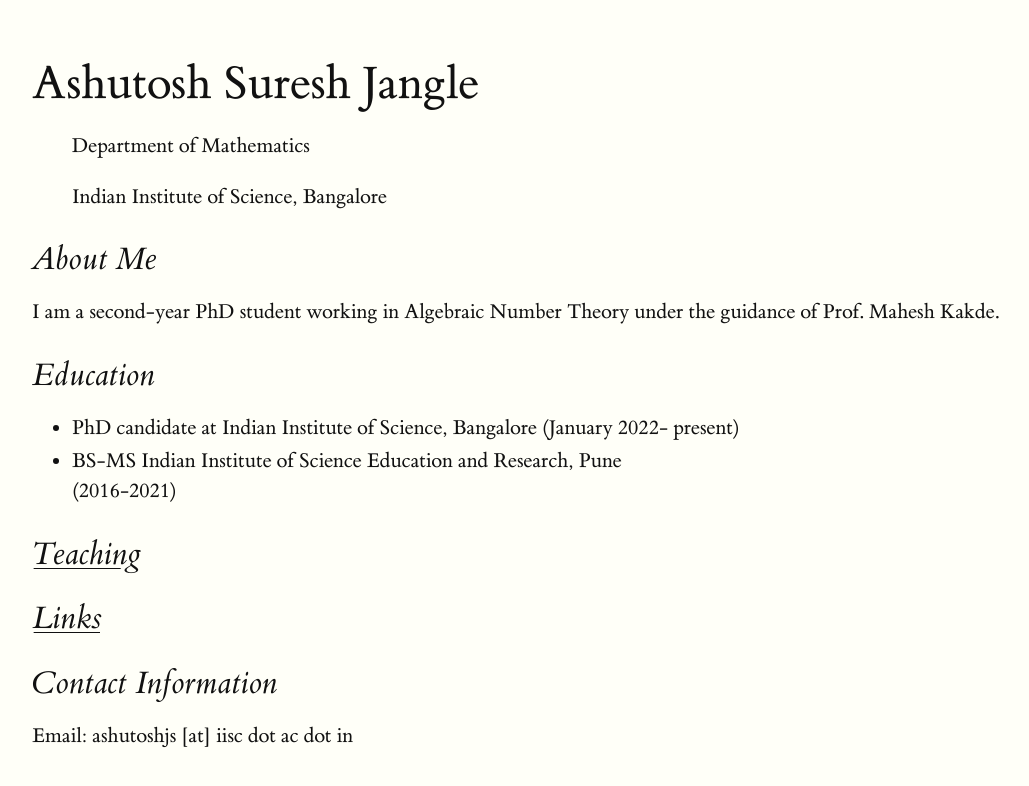
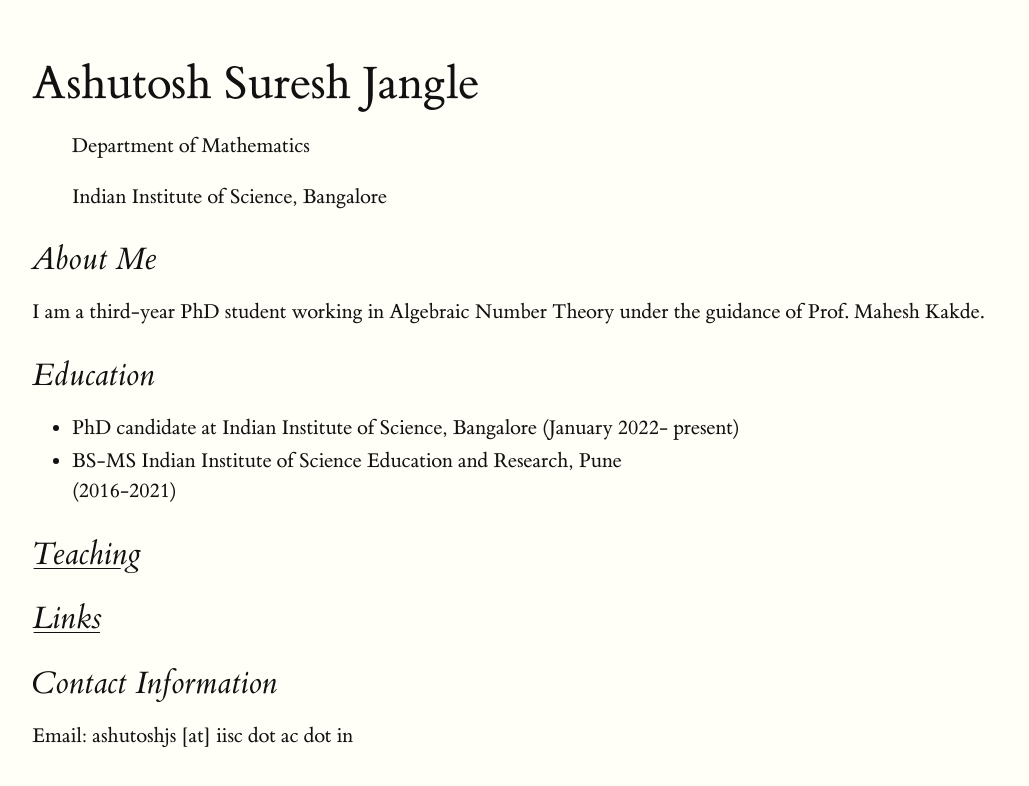
Before and after one commit to ashutoshjangle/ashutoshjangle.github.io, a website: page index.html in a window 1280 px wide. Shown: the whole page, without its empty margins (128-1157 px from the left). Drawn offline with Linux system fonts and the light colour scheme.

Commit message:
Update index.html

```diff
--- a/index.html
+++ b/index.html
@@ -12,7 +12,7 @@
     <p>Indian Institute of Science, Bangalore </p>
 </ul>
   <h2>About Me</h2>
-  <p>I am a second-year PhD student working in Algebraic Number Theory under the guidance of Prof. Mahesh Kakde. </p>
+  <p>I am a third-year PhD student working in Algebraic Number Theory under the guidance of Prof. Mahesh Kakde. </p>
 
   <h2>Education</h2>
   <ul>
```
